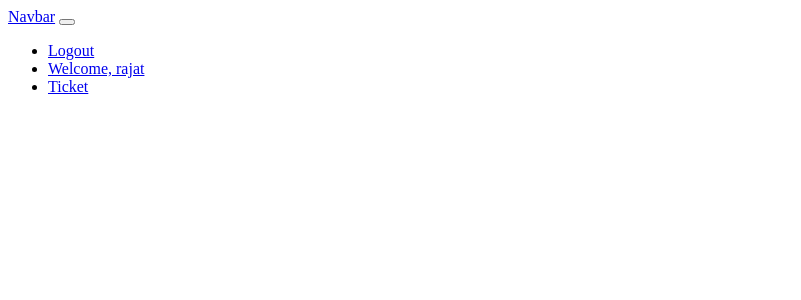
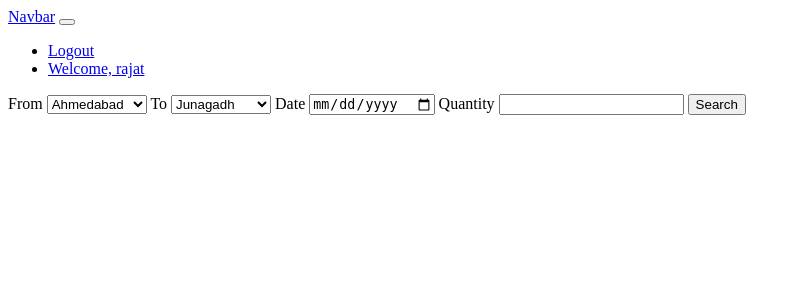
Before and after one commit to rahul-nagvadia/Pravas, a Django app: page /pravas/ in a window 1280 px wide. Shown: the top 300 px of the page, without its empty margins (0-801 px from the left). Run offline with Django 4.2, Linux system fonts and the light colour scheme; a user stored in the database is signed in.

Commit message:
Mail ticket function

```diff
--- a/pravas/models.py
+++ b/pravas/models.py
@@ -81,7 +81,7 @@ class TicketBooking(models.Model):
                              on_delete=models.CASCADE)
     ticket = models.ForeignKey(Ticket, on_delete=models.CASCADE)
     quantity = models.IntegerField(default=1)
-    date_booked = models.DateTimeField(auto_now=True)
+    date_booked = models.DateField(auto_now=True)
 
     def clean(self):
         if self.date_booked < timezone.now().date():
--- a/pravas/urls.py
+++ b/pravas/urls.py
@@ -8,7 +8,6 @@ urlpatterns = [
     path('register', views.register_request, name='register'),
     path('login', views.login_request, name='login'),
     path('logout', views.logout_request, name='logout'),
-    path('ticket', views.ticket_booking, name='ticket_booking'),
     path('search_ticket', views.search_ticket, name='search_ticket'),
     path('book_ticket', views.book_ticket, name='book_ticket'),
 ]
--- a/pravas/views.py
+++ b/pravas/views.py
@@ -1,11 +1,18 @@
 from django.shortcuts import render, redirect
 from .forms import UserRegistration
+from django.contrib.auth.forms import AuthenticationForm
 from django.contrib.auth import login, authenticate
+from django.contrib.auth.decorators import login_required
+# for messages
 from django.contrib import messages
-from django.contrib.auth.forms import AuthenticationForm
+# importing models
 from django.contrib.auth import login, authenticate, logout
 from django.contrib.auth.models import User
 from .models import user, Ticket, Tour, TicketBooking, TourBooking
+# for mail sending
+from django.core.mail import send_mail
+from django.template.loader import render_to_string
+from django.utils.html import strip_tags
 
 
 def home_view(request):
@@ -56,19 +63,20 @@ def logout_request(request):
     return redirect("pravas:home")
 
 
-def ticket_booking(request):
-    return render(request=request, template_name="ticket.html")
-
-
 def search_ticket(request):
+    if not request.user.is_authenticated:
+        return redirect("pravas:login")
     context = {}
     if request.method == "POST":
         source = request.POST["source"]
         destination = request.POST["destination"]
         tickets = Ticket.objects.filter(source=source, destination=destination)
-        context = {'tickets': tickets}
+        date_booked = request.POST["date_booked"]
+        quantity = request.POST["quantity"]
+        context = {'tickets': tickets,
+                   'date_booked': date_booked, 'quantity': quantity}
         return render(request=request, template_name="search.html", context=context)
-    return redirect("pravas:ticket_booking")
+    return redirect("pravas:home")
 
 
 def book_ticket(request):
@@ -76,9 +84,21 @@ def book_ticket(request):
     if request.method == "POST":
         ticket_id = request.POST["ticket_id"]
         ticket = Ticket.objects.get(id=ticket_id)
+        date_booked = request.POST["date_booked"]
+        quantity = request.POST["quantity"]
         user = request.user
-        booking_obj = TicketBooking(user=user, ticket=ticket)
+        booking_obj = TicketBooking(
+            user=user, ticket=ticket, date_booked=date_booked, quantity=quantity)
         booking_obj.save()
         messages.success(request, "Ticket book successfully.")
+        subject = 'Your Ticket!'
+        message = 'Thank you for choosing us, here is your ticket.'
+        html_message = render_to_string(
+            'email_template.html', {'message': message, 'booking_obj': booking_obj})
+        plain_message = strip_tags(html_message)
+        from_email = 'pravasltd74@gmail.com'
+        recipient_list = [request.user.email]
+        send_mail(subject, plain_message, from_email,
+                  recipient_list, html_message=html_message)
         return redirect("pravas:home")
-    return redirect("pravas:ticket_booking")
+    return redirect("pravas:home")
--- a/templates/home.html
+++ b/templates/home.html
@@ -23,9 +23,6 @@
       <li class="nav-item">
         <a class="nav-link" href="#">Welcome, {{user.username}}</a>
       </li>
-      <li class="nav-item">
-        <a class="nav-link" href="ticket">Ticket</a>
-      </li>
       {% else %}
       <li class="nav-item">
         <a class="nav-link" href="login">Login</a>
@@ -33,6 +30,43 @@
       {% endif %}
     </ul>
   </div>
+  <form action="search_ticket" method="POST">
+    {% csrf_token %}
+    <label>From</label>
+    <select name="source">
+      <option>Ahmedabad</option>
+      <option>Rajkot</option>
+      <option>Surat</option>
+      <option>Baroda</option>
+      <option>Amreli</option>
+      <option>Kheda</option>
+      <option>Kutchh</option>
+      <option>Gandhinagar</option>
+      <option>Nadiad</option>
+      <option>Mahesana</option>
+      <option>Jamnagar</option>
+    </select>
+    <label>To</label>
+    <select name="destination">
+      <option>Junagadh</option>
+      <option>Rajkot</option>
+      <option>Amreli</option>
+      <option>Ahmedabad</option>
+      <option>Kheda</option>
+      <option>Kutchh</option>
+      <option>Gandhinagar</option>
+      <option>Surat</option>
+      <option>Baroda</option>
+      <option>Jamnagar</option>
+      <option>Nadiad</option>
+      <option>Mahesana</option>
+    </select>
+    <label>Date</label>
+    <input type="date" name="date_booked" />
+    <label>Quantity</label>
+    <input type="number" name="quantity" />
+    <input type="submit" value="Search" />
+  </form>
 
   <!-- for showing if ticket was booked or not -->
   {% if messages %} {% for message in messages %}
```
Also changed, not shown: PRAVAS/settings.py (+7 -0 lines), templates/email_template.html (added, +14 -0 lines), templates/search.html (+11 -3 lines), templates/ticket.html (+1 -35 lines), db.sqlite3, pravas/migrations/0009_alter_ticket_destination_alter_ticket_mode_and_more.py (added).
